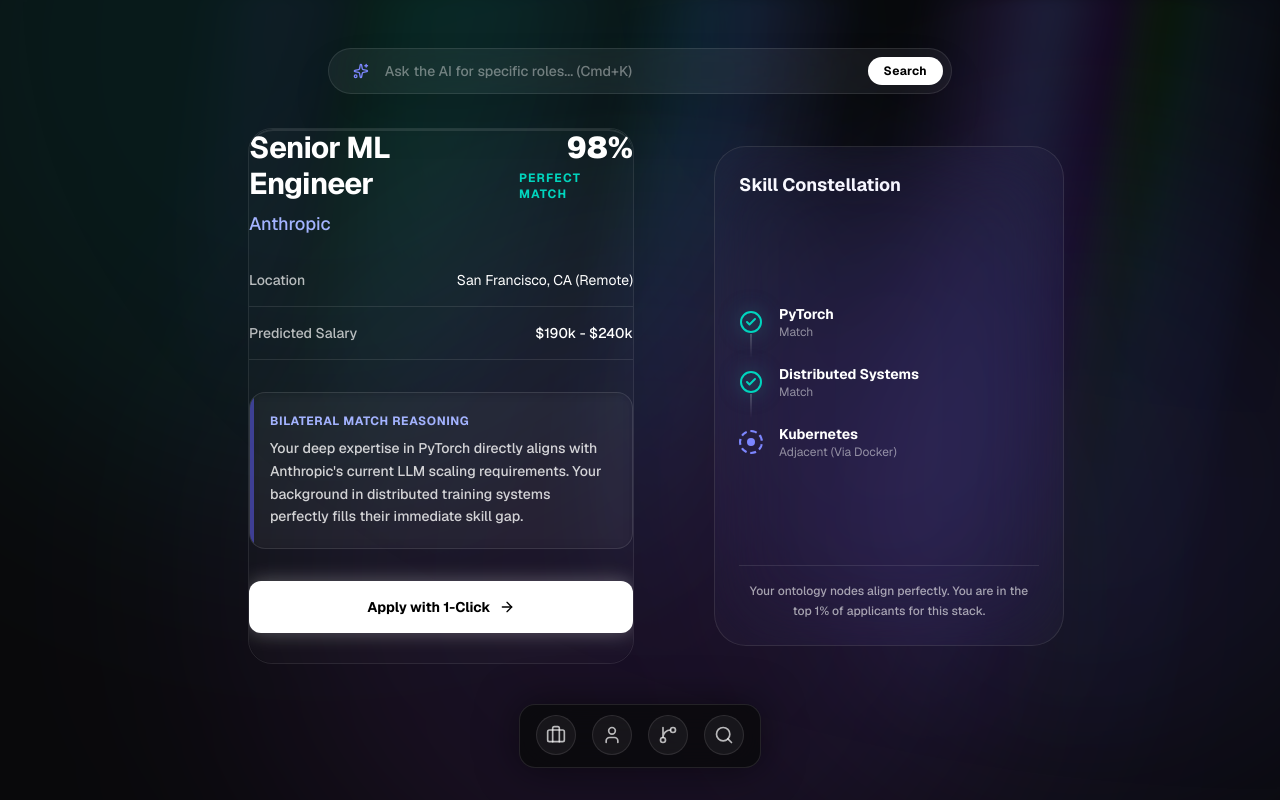
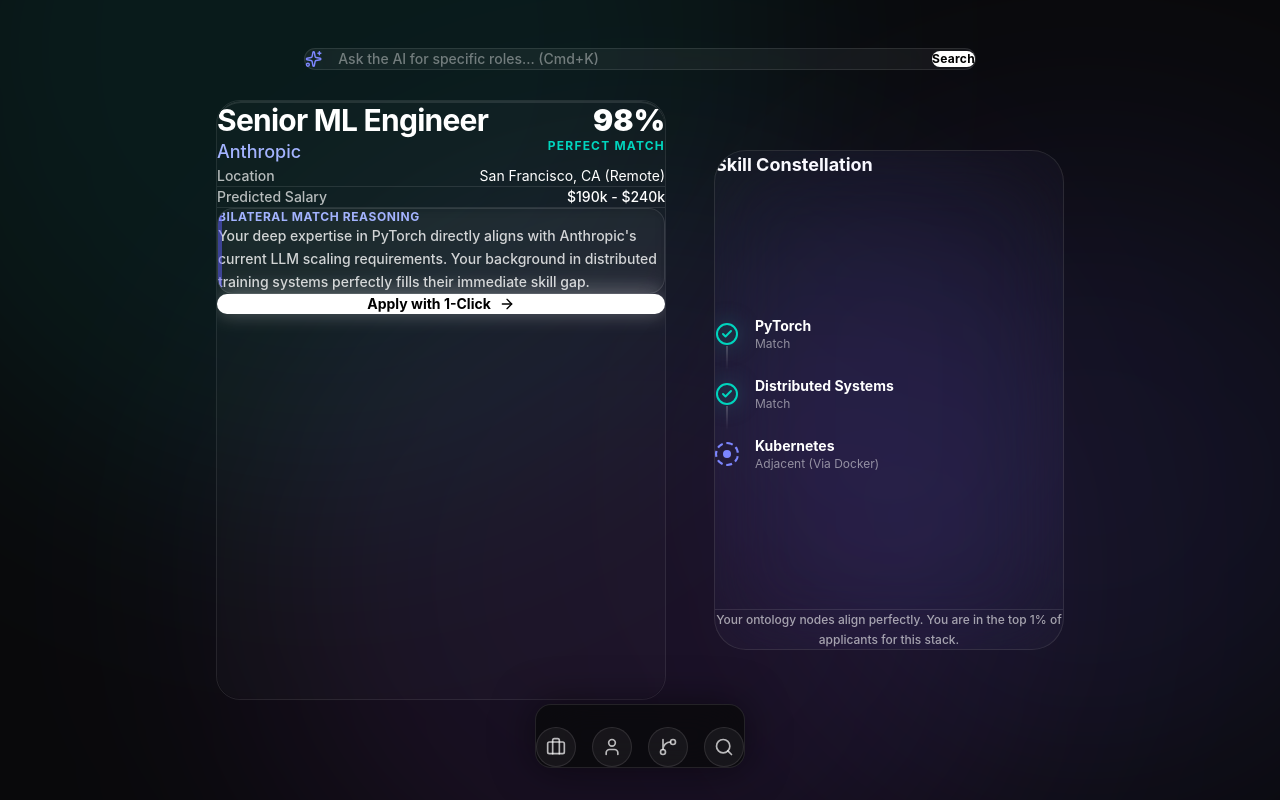
Before and after one commit to Mehdi-Abidi/Hybrid_Job_Recommendation_System, a Next.js app in the folder frontend/: page / in a window 1280 px wide. Built offline with nearby package versions, Linux system fonts and the light colour scheme.

Commit message:
feat(frontend): Sky Blue+Amber design tokens + font imports

```diff
--- a/frontend/src/app/globals.css
+++ b/frontend/src/app/globals.css
@@ -1,34 +1,83 @@
 @import "tailwindcss";
+@import url('https://fonts.googleapis.com/css2?family=Inter:wght@300;400;500;600;700&family=Space+Grotesk:wght@500;600;700&family=Instrument+Serif:ital@0;1&display=swap');
 
 :root {
-  --background: #050505;
-  --foreground: #ededed;
-  --black: #050505;
-  --white: #ffffff;
-  --transparent: transparent;
+  --sky: #0284c7;
+  --sky-light: #e0f2fe;
+  --sky-mid: #bae6fd;
+  --sky-dark: #0369a1;
+  --amber: #f59e0b;
+  --amber-light: #fef3c7;
+  --amber-mid: #fde68a;
+  --amber-dark: #b45309;
+
+  --bg: #f0f8ff;
+  --nav: #ffffff;
+  --brand: #0c1a2e;
+  --muted: #94a3b8;
+  --card: #ffffff;
+  --card-border: rgba(2, 132, 199, 0.12);
+  --card-shadow: rgba(2, 132, 199, 0.1);
+  --positive: #16a34a;
+  --divider: rgba(2, 132, 199, 0.1);
 }
 
-@theme inline {
-  --color-background: var(--background);
-  --color-foreground: var(--foreground);
-  --font-sans: var(--font-geist-sans);
-  --font-mono: var(--font-geist-mono);
+* { box-sizing: border-box; margin: 0; padding: 0; }
+
+body {
+  background: var(--bg);
+  color: var(--brand);
+  font-family: 'Inter', sans-serif;
+  -webkit-font-smoothing: antialiased;
 }
 
-body {
-  background: var(--background);
-  color: var(--foreground);
+@keyframes orb-float {
+  0%, 100% { transform: translateY(0) scale(1); }
+  50% { transform: translateY(-14px) scale(1.05); }
+}
+@keyframes aurora-shift {
+  0%   { filter: hue-rotate(0deg) saturate(1); }
+  50%  { filter: hue-rotate(8deg) saturate(1.15); }
+  100% { filter: hue-rotate(-5deg) saturate(0.95); }
 }
 
-@keyframes aurora {
-  from {
-    background-position: 50% 50%, 50% 50%;
-  }
-  to {
-    background-position: 350% 50%, 350% 50%;
-  }
+@keyframes shimmer { 0% { left: -100%; } 100% { left: 200%; } }
+
+@keyframes blink { 0%, 100% { opacity: 1; } 50% { opacity: 0; } }
+
+@keyframes card-in {
+  from { opacity: 0; transform: translateY(10px); }
+  to   { opacity: 1; transform: translateY(0); }
 }
 
-.animate-aurora {
-  animation: aurora 60s linear infinite;
+@keyframes bar-grow {
+  from { transform: scaleX(0); }
+  to   { transform: scaleX(1); }
 }
+
+@keyframes bar-up {
+  from { height: 0; }
+  to   { height: var(--h, 50%); }
+}
+
+.font-grotesk { font-family: 'Space Grotesk', sans-serif; }
+.font-serif   { font-family: 'Instrument Serif', serif; }
+
+.spotlight-card::before {
+  content: '';
+  position: absolute;
+  inset: 0;
+  border-radius: inherit;
+  background: radial-gradient(
+    280px circle at var(--mx, 50%) var(--my, 50%),
+    rgba(2, 132, 199, 0.09),
+    transparent 60%
+  );
+  opacity: 0;
+  transition: opacity 0.3s;
+  pointer-events: none;
+  z-index: 0;
+}
+.spotlight-card:hover::before { opacity: 1; }
+
+@keyframes glow-rotate { 0% { transform: rotate(0deg); } 100% { transform: rotate(360deg); } }
--- a/frontend/src/app/layout.tsx
+++ b/frontend/src/app/layout.tsx
@@ -1,32 +1,14 @@
 import type { Metadata } from "next";
-import { Geist, Geist_Mono } from "next/font/google";
 import "./globals.css";
 
-const geistSans = Geist({
-  variable: "--font-geist-sans",
-  subsets: ["latin"],
-});
-
-const geistMono = Geist_Mono({
-  variable: "--font-geist-mono",
-  subsets: ["latin"],
-});
-
 export const metadata: Metadata = {
-  title: "Create Next App",
-  description: "Generated by create next app",
+  title: "NexusHire — Find Your Perfect Role",
+  description: "AI-powered job recommendations tailored to your skills",
 };
 
-export default function RootLayout({
-  children,
-}: Readonly<{
-  children: React.ReactNode;
-}>) {
+export default function RootLayout({ children }: { children: React.ReactNode }) {
   return (
-    <html
-      lang="en"
-      className={`${geistSans.variable} ${geistMono.variable} h-full antialiased`}
-    >
+    <html lang="en" className="h-full">
       <body className="min-h-full flex flex-col">{children}</body>
     </html>
   );
```
